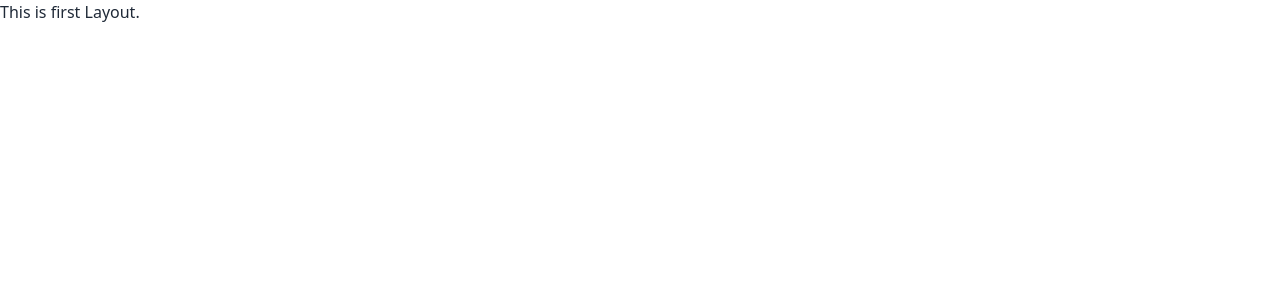
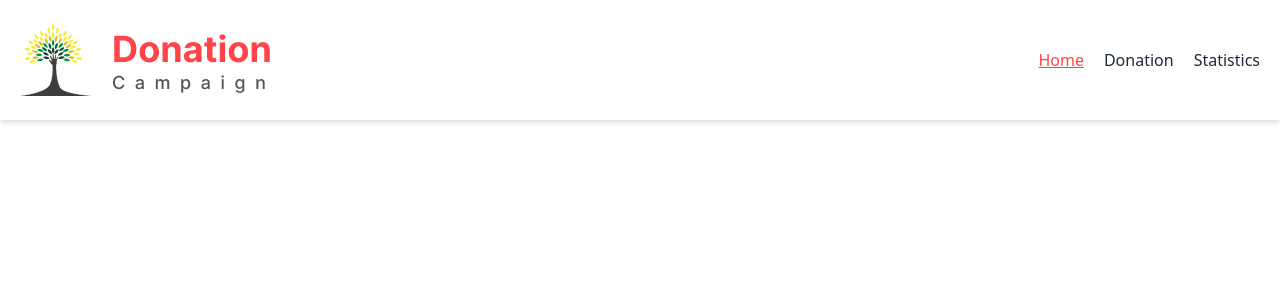
Before and after one commit to fahmida-an/b8a8-donation-campaign-fahmida-an, a React (Vite) app: page / in a window 1280 px wide. Shown: the top 300 px of the page. Built offline with nearby package versions, Linux system fonts and the light colour scheme.

Commit message:
Added navbar

```diff
--- /dev/null
+++ b/src/Components/Header/Navbar/Logo.jsx
@@ -0,0 +1,9 @@
+const Logo = () => {
+    return (
+        <div>
+          <img src="Logo.png" alt="" />
+        </div>
+    );
+};
+
+export default Logo;
--- /dev/null
+++ b/src/Components/Header/Navbar/Navbar.jsx
@@ -0,0 +1,50 @@
+import Logo from "./Logo";
+import { NavLink } from "react-router-dom";
+
+const Navbar = () => {
+    return (
+        <div>
+            <nav className="flex justify-between items-center py-6 shadow-md px-5">
+                <Logo></Logo>
+                <ul className="flex gap-5">
+          <li>
+            <NavLink
+              to="/"
+              className={({ isActive, isPending }) =>
+                isPending ? "pending" : isActive ? "text-[#FF444A] underline" : ""
+              }
+            >
+             Home
+            </NavLink>
+
+          </li>
+          <li>
+            <NavLink
+              to="/donation"
+              className={({ isActive, isPending }) =>
+                isPending ? "pending" : isActive ? "text-[#FF444A] underline" : ""
+              }
+            >
+             Donation
+            </NavLink>
+
+          </li>
+          <li>
+            <NavLink
+              to="/statistics"
+              className={({ isActive, isPending }) =>
+                isPending ? "pending" : isActive ? "text-[#FF444A] underline" : ""
+              }
+            >
+             Statistics
+            </NavLink>
+
+          </li>
+        </ul>
+
+            </nav>
+        </div>
+    );
+};
+
+export default Navbar;
--- a/src/Layout/MainLayout.jsx
+++ b/src/Layout/MainLayout.jsx
@@ -1,9 +1,10 @@
+import Navbar from "../Components/Header/Navbar/Navbar";
 
 
 const MainLayout = () => {
     return (
-        <div>
-            This is first Layout.
+        <div className="max-w-screen-xl mx-auto">
+           <Navbar></Navbar>
         </div>
     );
 };
--- /dev/null
+++ b/src/Pages/Donation/Donation.jsx
@@ -0,0 +1,10 @@
+
+const Donation = () => {
+    return (
+        <div>
+
+        </div>
+    );
+};
+
+export default Donation;
--- /dev/null
+++ b/src/Pages/Statistics/Statistics.jsx
@@ -0,0 +1,10 @@
+
+const Statistics = () => {
+    return (
+        <div>
+
+        </div>
+    );
+};
+
+export default Statistics;
--- a/src/Router/Route.jsx
+++ b/src/Router/Route.jsx
@@ -1,6 +1,7 @@
 import { createBrowserRouter } from "react-router-dom";
-import MainLayout from "../Layout/MainLayout"
+import MainLayout from "../Layout/MainLayout";
 import Home from "../Pages/Home/Home";
+import Donation from "../Pages/Donation/Donation";
 
 const myCreatedRoute = createBrowserRouter([
   {
@@ -10,9 +11,17 @@ const myCreatedRoute = createBrowserRouter([
       {
         path: "/",
         element: <Home></Home>,
-                loader: () => fetch('/data.json')
+        loader: () => fetch("/data.json"),
+      },
+      {
+        path: "/donation",
+        element: <Donation></Donation>
+      },
+      {
+        path: "/statistics",
+        element: <Donation></Donation>
       }
-        ]
-    }
-])
+    ],
+  },
+]);
 export default myCreatedRoute;
```
Also changed, not shown: Logo.png (added), src/Components/Header/Banner/Banner.jsx (added). Lines whose indentation alone changed are shown as unchanged.
